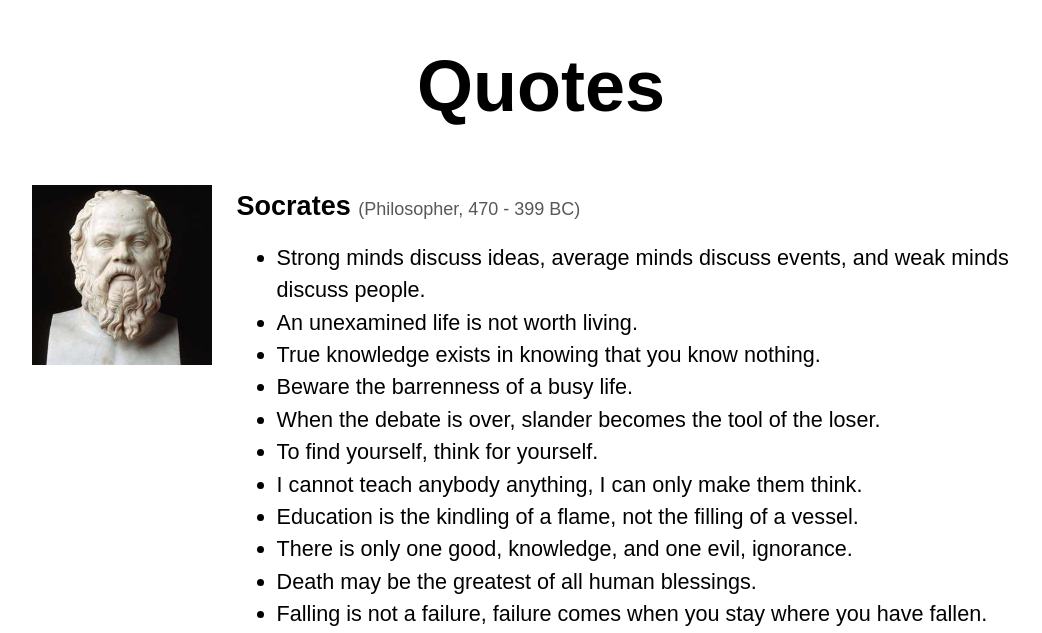
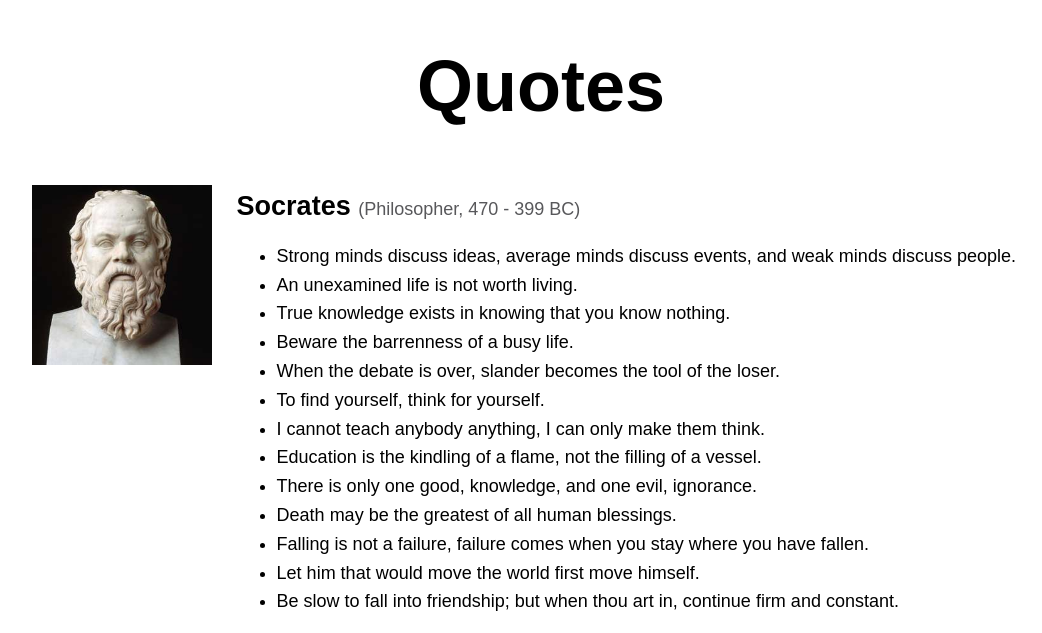
Before and after one commit to lreynolds188/Portfolio, a Next.js app: page /quotes in a window 1280 px wide. Shown: the part 167-800 px from the top of the page, without its empty margins (99-1141 px from the left). Built offline with nearby package versions, Linux system fonts and the light colour scheme.

Commit message:
Update quotes.js

```diff
--- a/pages/quotes.js
+++ b/pages/quotes.js
@@ -19,7 +19,7 @@ export default function Home() {
           </div>
           <div className={styles.content}>
             <h3 className={styles.noTopMargin}>Socrates&nbsp;</h3><p className={styles.info}>(Philosopher, 470 - 399 BC)</p>
-            <ul className={styles.descriptionLeft}>
+            <ul>
               <li>Strong minds discuss ideas, average minds discuss events, and weak minds discuss people.</li>
               <li>An unexamined life is not worth living.</li>
               <li>True knowledge exists in knowing that you know nothing.</li>
```
